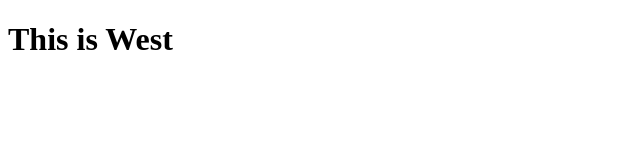
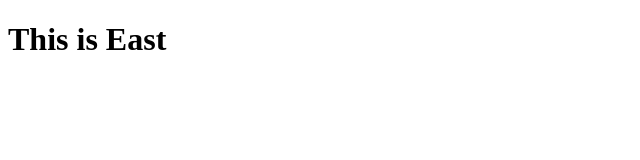
Before and after one commit to WildPoro/Azure-Web-App-High-Availability, a plain HTML site: page index.html in a window 1280 px wide. Shown: the full height of the page, 0-640 px from the left. Drawn offline with Linux system fonts and the light colour scheme.

Commit message:
Deploy East HTML

```diff
--- a/index.html
+++ b/index.html
@@ -6,6 +6,6 @@
   <title>East Site</title>
 </head>
 <body>
-  <h1>This is West</h1>
+  <h1>This is East</h1>
 </body>
 </html>
```
